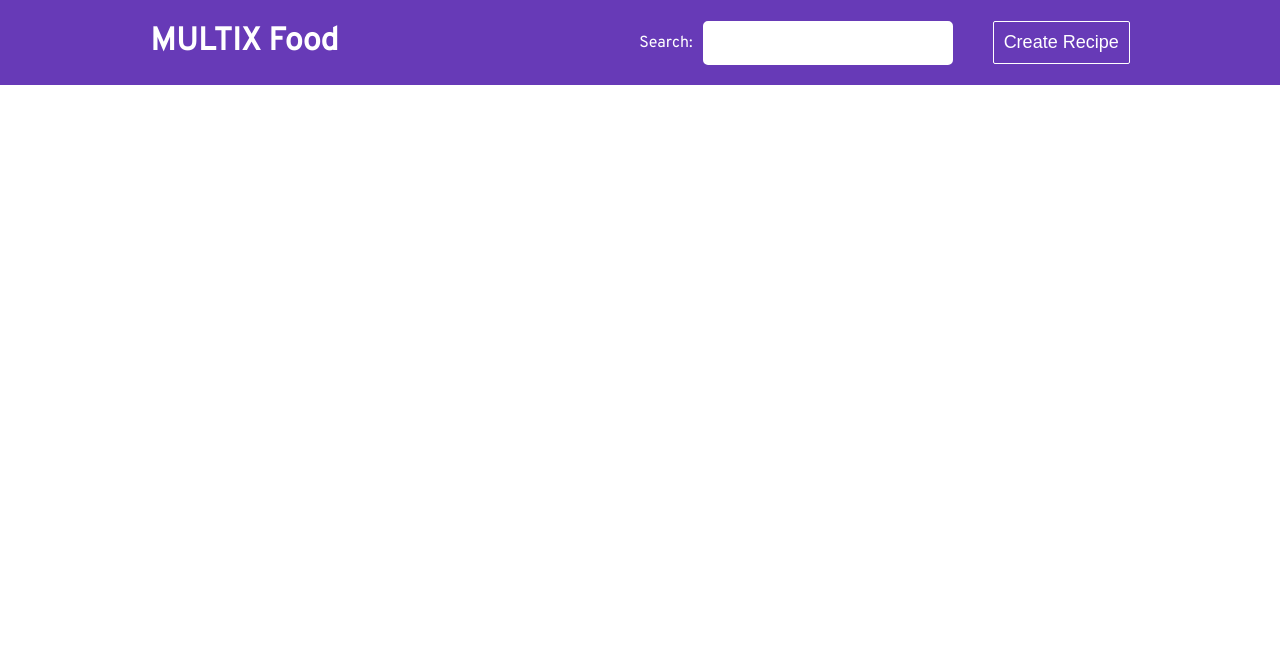
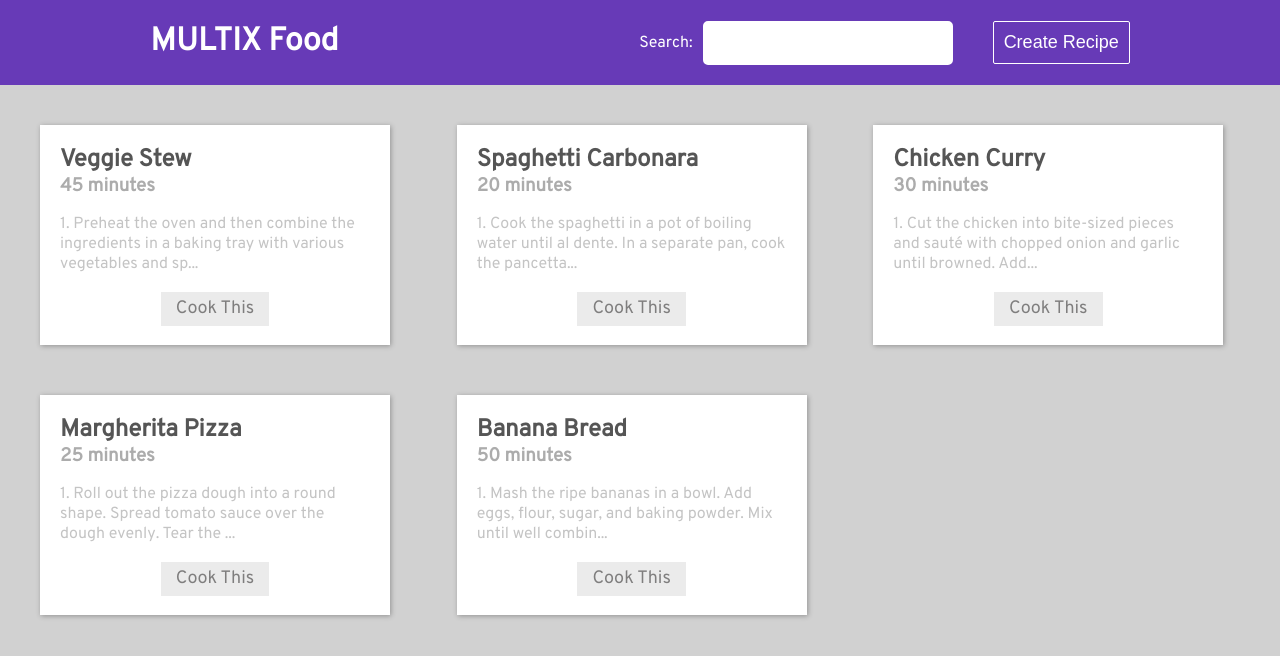
Before and after one commit to MohiiiReza051/react-recipes, a React (Create React App) app: page / in a window 1280 px wide. Shown: the top 656 px of the page. Built offline with nearby package versions, Linux system fonts and the light colour scheme; data requests are answered from the project's data file.

Commit message:
Implementation of Home

```diff
--- a/data/db.json
+++ b/data/db.json
@@ -10,7 +10,7 @@
                 "300ml Veg stock"
             ],
             "method": "1. Preheat the oven and then combine the ingredients in a baking tray with various vegetables and spices of your choice. Bake it in the oven until cooked and it gives off a delicious aroma. Transfer the mixture to the bottom of a pot and heat it with some broth. After a while, cook it with more spices and garnish with vegetables. Enjoy!",
-            "cooking Time": "45 minutes"
+            "cookingTime": "45 minutes"
         },
         {
             "id": "2",
@@ -22,7 +22,7 @@
                 "50g Parmesan Cheese"
             ],
             "method": "1. Cook the spaghetti in a pot of boiling water until al dente. In a separate pan, cook the pancetta until crispy. In a bowl, whisk together the eggs and Parmesan cheese. Drain the spaghetti and toss it in the egg mixture. Add the crispy pancetta on top and serve hot.",
-            "cooking Time": "20 minutes"
+            "cookingTime": "20 minutes"
         },
         {
             "id": "3",
@@ -35,7 +35,7 @@
                 "Curry Powder"
             ],
             "method": "1. Cut the chicken into bite-sized pieces and sauté with chopped onion and garlic until browned. Add curry powder and stir well. Pour in the coconut milk and simmer until the chicken is cooked through. Serve hot with rice or naan bread.",
-            "cooking Time": "30 minutes"
+            "cookingTime": "30 minutes"
         },
         {
             "id": "4",
@@ -47,7 +47,7 @@
                 "Fresh Basil Leaves"
             ],
             "method": "1. Roll out the pizza dough into a round shape. Spread tomato sauce over the dough evenly. Tear the fresh mozzarella cheese and place it on top. Bake in the oven until the crust is golden and the cheese is melted. Garnish with fresh basil leaves before serving.",
-            "cooking Time": "25 minutes"
+            "cookingTime": "25 minutes"
         },
         {
             "id": "5",
@@ -60,7 +60,7 @@
                 "1 tsp Baking Powder"
             ],
             "method": "1. Mash the ripe bananas in a bowl. Add eggs, flour, sugar, and baking powder. Mix until well combined. Pour the mixture into a greased loaf pan. Bake in the oven until a toothpick inserted in the center comes out clean. Let it cool before slicing and serving.",
-            "cooking Time": "50 minutes"
+            "cookingTime": "50 minutes"
         }
     ]
 }
--- /dev/null
+++ b/src/Components/Home/RecipeList.js
@@ -0,0 +1,20 @@
+const RecipeList = ({ recipe }) =>
+{
+  return (
+    <div className="card">
+        <h2 className="title">
+          {recipe.title}
+        </h2>
+        <h3 className="time-required">
+          {recipe.cookingTime}
+        </h3>
+        <p className="method">
+          {`${recipe.method.substring(0, 100)}...`}
+        </p>
+        <button>
+          Cook This
+        </button>
+      </div>
+  )
+}
+export default RecipeList
--- a/src/Components/Home/index.js
+++ b/src/Components/Home/index.js
@@ -1,15 +1,15 @@
 import '../../styles/Home.css';
 import { useState } from 'react';
 import { useFetch } from '../../hooks/useFetch';
+import RecipeList from './RecipeList';
 
 const Home = () =>
 {
-  const [url, setUrl] = useState('http://localhost:3000/recipes');
-  const {isLoading, err, resJson: recipes} = useFetch(url);
+  const {isLoading, err, resJson: recipes} = useFetch('http://localhost:3000/recipes');
 
   return (
-    <div>
-
+    <div className='recipes-list'>
+      { recipes && recipes.map(r => <RecipeList key={r.id} recipe={r} /> )}
     </div>
   )
 }
--- a/src/styles/App.css
+++ b/src/styles/App.css
@@ -19,4 +19,5 @@
 }
 body {
   font-family: "overpass-regular";
+  background-color: #d1d1d1;
 }
--- a/src/styles/Home.css
+++ b/src/styles/Home.css
@@ -0,0 +1,44 @@
+.recipes-list {
+    display: grid;
+    grid-template-columns: 1fr 1fr 1fr;
+    grid-gap: 50px;
+    margin: 40px auto;
+    max-width: 1200px;
+}
+.recipes-list .card {
+    width: 350px;
+    height: 220px;
+    padding: 20px;
+    box-shadow: 1px 1px 5px rgba(0, 0, 0, 0.3);
+    background-color: var(--white);
+    transition: 0.4s;
+}
+.recipes-list .card:hover {
+    rotate: 1deg;
+}
+.recipes-list .card .title {
+    color: #555;
+}
+.recipes-list .card .time-required {
+    color: #acacac;
+}
+.recipes-list .card .method {
+    margin-top: 15px;
+    color: #c4c4c4;
+}
+.recipes-list .card button {
+    display: block;
+    color: #7f7e7e;
+    background-color: #ebebeb;
+    font-family: inherit;
+    font-size: 18px;
+    padding: 5px 15px;
+    margin: 0 auto;
+    margin-top: 18px;
+    cursor: pointer;
+    transition: 0.4s;
+}
+.recipes-list .card button:hover {
+    color: var(--white);
+    background-color: var(--black);
+}
```
